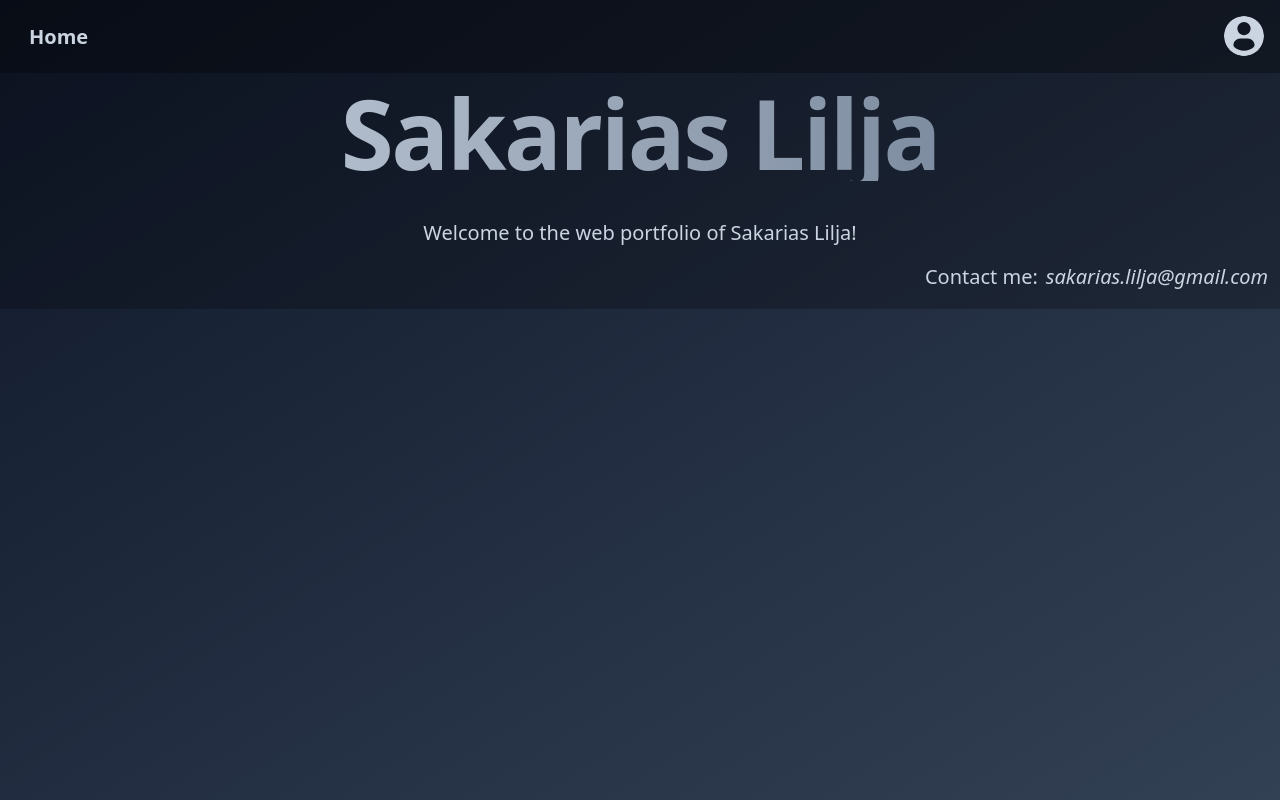
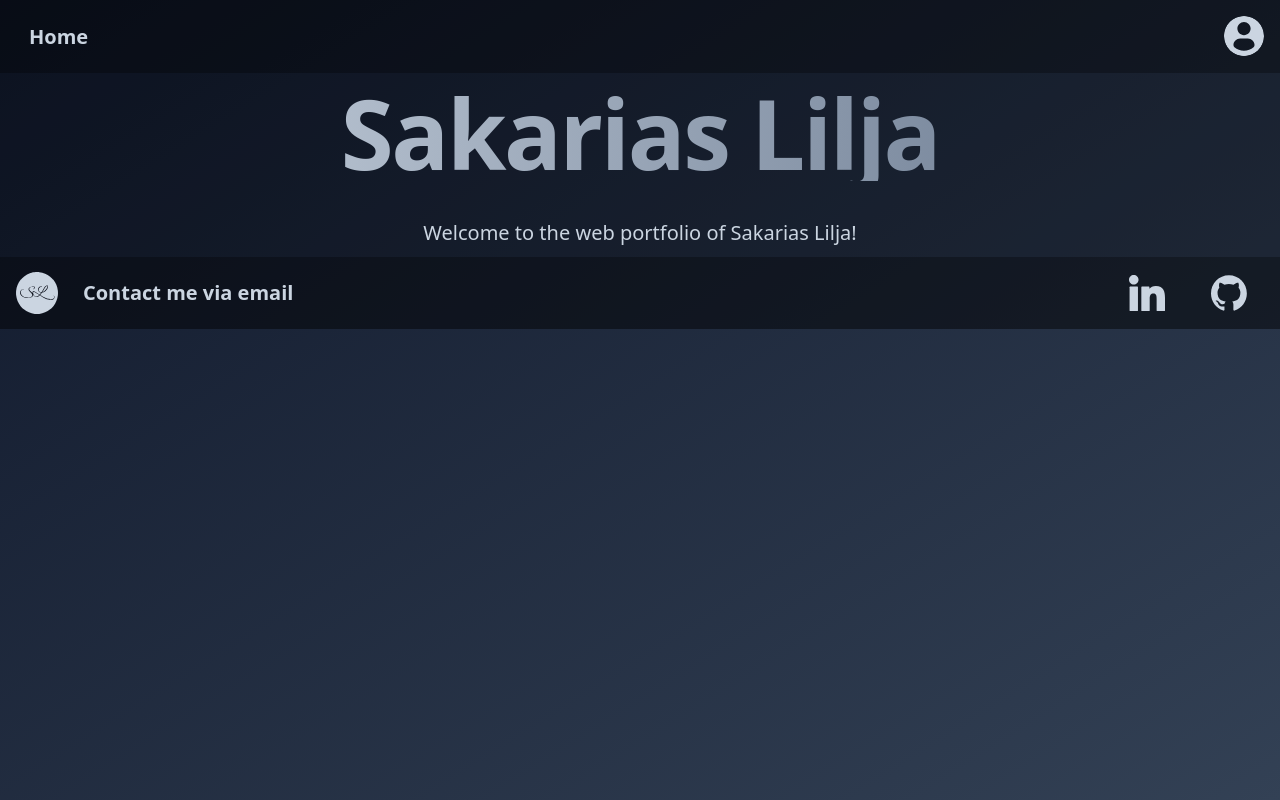
Before and after one commit to SakariasLilja/slilja-web, a Next.js app: page / in a window 1280 px wide. Built offline with nearby package versions, Linux system fonts and the light colour scheme.

Commit message:
Updated footer

```diff
--- a/src/app/components/footer.tsx
+++ b/src/app/components/footer.tsx
@@ -1,4 +1,6 @@
 "use client"
+
+import Link from "next/link";
 
 export default function Footer() {
 
@@ -11,9 +13,90 @@ export default function Footer() {
     };
 
     return(
-        <footer className="py-5 px-3 text-slate-300 flex flex-row-reverse">
-            <button title="Copy address" className="ml-2 italic" onClick={handleCopy}>sakarias.lilja@gmail.com</button>
-            <p>Contact me:</p>
+        <footer className="footer bg-black/30 items-center py-3 px-4 mt-3">
+            <aside className="grid-flow-col items-center">
+            <svg
+                xmlns="http://www.w3.org/2000/svg"
+                width="42"
+                height="42"
+                viewBox="0 0 813.000000 813.000000"
+                className="fill-current">
+                <g transform="translate(0.000000,813.000000) scale(0.100000,-0.100000)">
+                <path d="M3820 8124 c-412 -35 -685 -88 -1014 -194 -461 -150 -898 -386 -1286
+                -696 -173 -138 -486 -451 -624 -624 -496 -621 -784 -1324 -878 -2145 -16 -144
+                -16 -656 0 -800 94 -822 381 -1524 878 -2145 138 -173 451 -486 624 -624 611
+                -489 1299 -774 2100 -873 110 -13 218 -17 445 -17 227 0 335 4 445 17 801 99
+                1488 384 2100 873 173 138 486 451 624 624 489 612 774 1299 873 2100 25 204
+                25 686 0 890 -99 801 -384 1489 -873 2100 -138 173 -451 486 -624 624 -609
+                487 -1301 775 -2095 871 -123 15 -591 28 -695 19z m2325 -2640 c117 -77 75
+                -355 -94 -624 -223 -355 -619 -655 -949 -720 l-63 -13 -91 -126 c-108 -149
+                -155 -209 -217 -273 -24 -26 -43 -49 -40 -52 2 -2 83 -55 179 -118 531 -348
+                902 -527 1300 -628 210 -53 296 -64 535 -64 200 -1 227 1 298 22 155 45 279
+                125 331 215 58 102 55 252 -10 380 -44 89 -35 112 26 61 85 -72 120 -242 85
+                -407 -41 -194 -170 -318 -394 -379 -65 -19 -104 -22 -276 -22 -215 0 -318 12
+                -513 60 -403 98 -787 286 -1432 698 l-195 124 -50 -47 c-69 -64 -157 -130
+                -240 -179 -217 -127 -426 -134 -670 -22 -111 51 -217 149 -306 285 l-39 60 0
+                -36 c0 -19 -7 -60 -16 -90 -64 -220 -296 -379 -671 -459 -144 -31 -453 -39
+                -628 -15 -534 71 -960 318 -1130 655 -121 241 -103 526 49 755 117 175 302
+                283 515 301 64 5 82 4 104 -11 15 -9 25 -21 22 -25 -2 -4 -42 -10 -88 -13
+                -167 -12 -309 -80 -403 -193 -87 -104 -124 -213 -131 -384 -6 -143 12 -241 67
+                -359 133 -283 478 -520 909 -622 433 -104 893 -36 1105 161 83 78 118 153 124
+                266 10 193 -48 278 -454 664 -216 205 -290 357 -264 542 14 97 53 171 132 250
+                115 116 320 201 566 233 259 35 449 3 513 -86 33 -47 34 -144 1 -211 -47 -96
+                -153 -188 -271 -236 -109 -44 -129 -20 -34 42 89 57 146 118 179 189 47 104
+                23 185 -66 224 -24 11 -77 17 -165 20 -147 5 -279 -16 -394 -62 -227 -93 -348
+                -275 -312 -471 26 -137 97 -228 358 -457 104 -90 204 -184 223 -207 l35 -42 1
+                109 c0 147 27 203 118 244 109 49 295 -5 540 -158 103 -64 600 -394 666 -442
+                24 -17 47 -31 51 -31 15 0 295 347 287 355 -2 2 -37 11 -77 19 -144 30 -296
+                122 -374 226 -137 182 -172 415 -92 612 125 307 475 480 723 356 79 -39 61
+                -89 -19 -52 -163 73 -447 -74 -554 -286 -82 -164 -85 -377 -8 -532 80 -158
+                249 -268 414 -268 l47 0 85 128 c85 127 148 234 312 522 209 368 341 526 511
+                610 119 58 259 74 319 34z"/>
+                <path d="M5925 5416 c-45 -20 -139 -110 -209 -200 -98 -126 -171 -241 -331
+                -516 -81 -140 -177 -304 -212 -363 -36 -60 -62 -111 -59 -114 20 -21 234 84
+                351 172 244 183 518 533 597 761 33 97 40 191 17 239 -13 27 -19 30 -69 32
+                -30 2 -69 -3 -85 -11z"/>
+                <path d="M3395 4242 c-61 -29 -78 -54 -83 -120 -7 -105 71 -351 148 -469 85
+                -129 196 -214 326 -247 76 -20 221 -21 291 -2 120 32 244 108 366 225 l68 65
+                -260 171 c-327 217 -529 339 -606 366 -85 31 -198 35 -250 11z"/>
+                </g>
+            </svg>
+                <button onClick={handleCopy} className="btn btn-ghost text-xl font-bold">Contact me via email</button>
+            </aside>
+            <nav className="grid-flow-col gap-3 md:place-self-center md:justify-self-end">
+                <Link href="https://www.linkedin.com/in/sakarias-lilja-591722327/" className="btn btn-ghost btn-rounded">
+                <svg
+                    height="36"
+                    width="36"
+                    className="fill-current"
+                    xmlns="http://www.w3.org/2000/svg"
+                    viewBox="0 0 310 310">
+                    <g id="XMLID_801_">
+                        <path id="XMLID_802_" d="M72.16,99.73H9.927c-2.762,0-5,2.239-5,5v199.928c0,2.762,2.238,5,5,5H72.16c2.762,0,5-2.238,5-5V104.73
+                            C77.16,101.969,74.922,99.73,72.16,99.73z"/>
+                        <path id="XMLID_803_" d="M41.066,0.341C18.422,0.341,0,18.743,0,41.362C0,63.991,18.422,82.4,41.066,82.4
+                            c22.626,0,41.033-18.41,41.033-41.038C82.1,18.743,63.692,0.341,41.066,0.341z"/>
+                        <path id="XMLID_804_" d="M230.454,94.761c-24.995,0-43.472,10.745-54.679,22.954V104.73c0-2.761-2.238-5-5-5h-59.599
+                            c-2.762,0-5,2.239-5,5v199.928c0,2.762,2.238,5,5,5h62.097c2.762,0,5-2.238,5-5v-98.918c0-33.333,9.054-46.319,32.29-46.319
+                            c25.306,0,27.317,20.818,27.317,48.034v97.204c0,2.762,2.238,5,5,5H305c2.762,0,5-2.238,5-5V194.995
+                            C310,145.43,300.549,94.761,230.454,94.761z"/>
+                    </g>
+                </svg>
+                </Link>
+                <Link href="https://github.com/SakariasLilja" className="btn btn-ghost btn-rounded">
+                <svg
+                    width="36"
+                    height="36"
+                    xmlns="http://www.w3.org/2000/svg"
+                    viewBox="0 0 98 96"
+                    className="fill-current">
+                    <path
+                        fillRule="evenodd"
+                        clipRule="evenodd"
+                        d="M48.854 0C21.839 0 0 22 0 49.217c0 21.756 13.993 40.172 33.405 46.69 2.427.49 3.316-1.059 3.316-2.362 0-1.141-.08-5.052-.08-9.127-13.59 2.934-16.42-5.867-16.42-5.867-2.184-5.704-5.42-7.17-5.42-7.17-4.448-3.015.324-3.015.324-3.015 4.934.326 7.523 5.052 7.523 5.052 4.367 7.496 11.404 5.378 14.235 4.074.404-3.178 1.699-5.378 3.074-6.6-10.839-1.141-22.243-5.378-22.243-24.283 0-5.378 1.94-9.778 5.014-13.2-.485-1.222-2.184-6.275.486-13.038 0 0 4.125-1.304 13.426 5.052a46.97 46.97 0 0 1 12.214-1.63c4.125 0 8.33.571 12.213 1.63 9.302-6.356 13.427-5.052 13.427-5.052 2.67 6.763.97 11.816.485 13.038 3.155 3.422 5.015 7.822 5.015 13.2 0 18.905-11.404 23.06-22.324 24.283 1.78 1.548 3.316 4.481 3.316 9.126 0 6.6-.08 11.897-.08 13.526 0 1.304.89 2.853 3.316 2.364 19.412-6.52 33.405-24.935 33.405-46.691C97.707 22 75.788 0 48.854 0z"/>
+                </svg>
+                </Link>
+            </nav>
         </footer>
     );
 }
```
